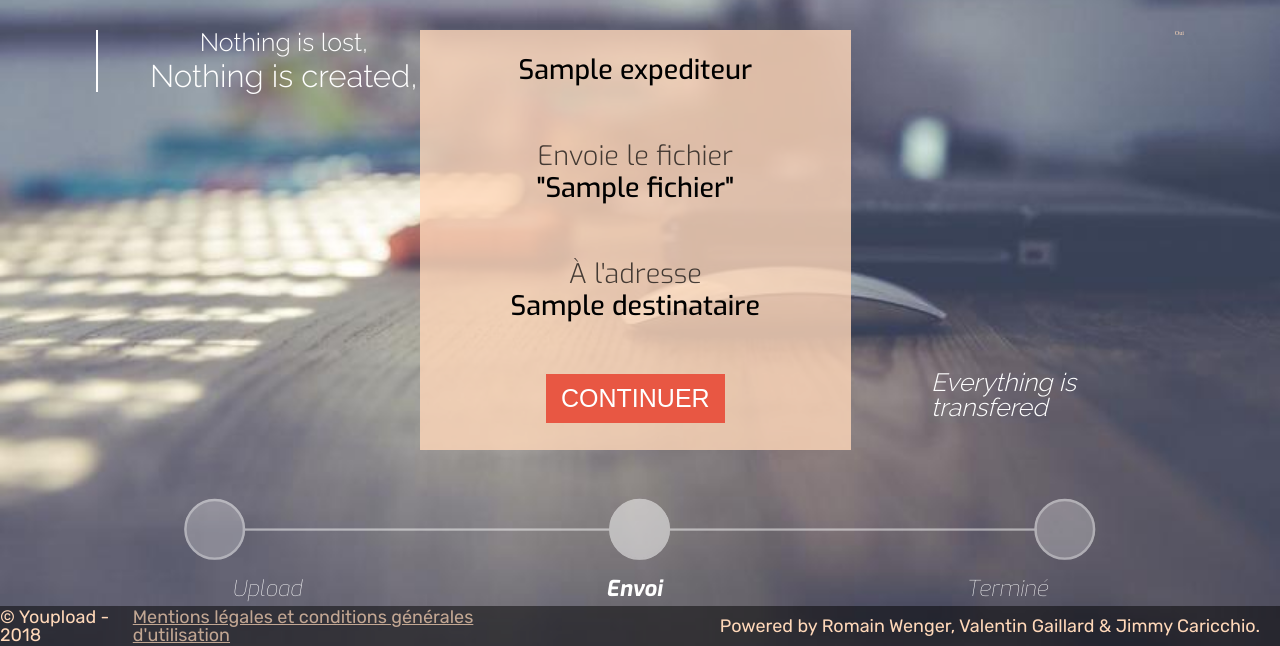
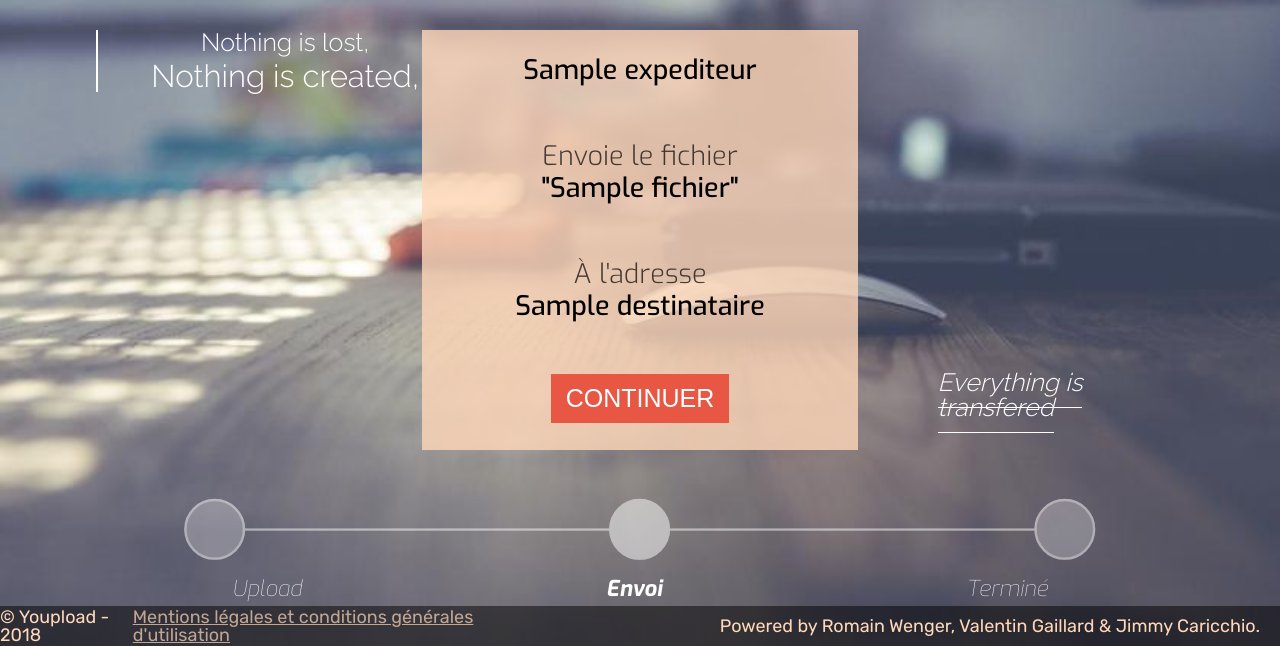
Before and after one commit to r0m21/wetransfer_like, a PHP site: the page made by app/view/Page/transfert.html.twig in a window 1280 px wide. Shown: the part 160-806 px from the top of the page. Run offline with PHP 8.4, Linux system fonts and the light colour scheme; the template is opened without the code that fills it: most values are stand-ins (such as "Sample title", 1, 10 or a date in 2020); some libraries are stand-ins or nearby versions.

Commit message:
CSS & responsive part Transfert

```diff
--- a/app/view/Page/transfert.html.twig
+++ b/app/view/Page/transfert.html.twig
@@ -5,14 +5,14 @@
 {% endblock %}
 
 {% block content %}
-<section class="ptb-30 h60vh d-flex justify-content-around">
-    <div class="w30">
-        <div class="d-flex column borderleft-1 pl-50">
+<section class="ptb-30 h60vh d-flex justify-content-around justify-content-center-mobile">
+    <div class="w30 none-mobile">
+        <div class="d-flex column borderleft-1 pl-50 none-mobile">
                 <h5 class="fs-4 text-center white raleway fw-300">Nothing is lost,</h5>
                 <h5 class="fs-5 text-center white raleway fw-300 mt-6">Nothing is created,</h5>
             </div>
     </div>
-    <div class="h100 w40 bg-color-1 exo  text-center d-flex column justify-content-around">
+    <div class="h100 w40 bg-color-1 exo  text-center d-flex column justify-content-around break-word w40-mobile">
         <p class="fs-50 fw-500">{{ expediteur }}</p>
         <div>
             <p class="fs-50 fw-300 opacity07 p-5">Envoie le fichier</p>
@@ -28,16 +28,14 @@
         </div>
     </form>
     </div>
-    <div class="w30 d-flex column justify-content-end">
+    <div class="w30 d-flex column justify-content-end none-mobile">
         <div class="d-flex column align-self-center mtb-30">
 
-            <h4 class="mt-25 fs-4 italic white raleway fw-300 pl-80"><span class="pb-10">Everything is transfered</span></h4>
+            <h4 class="mt-25 fs-4 italic white raleway fw-300 pl-80 "><span class="pb-10 borderbot-1">Everything is transfered</span></h4>
         </div>
 
     </div>
 
-
-    <p class="color-1 fs-20"> Oui </p>
 </section>
 <section class="h15vh d-flex column align-items-center none-mobile">
 <!DOCTYPE svg  PUBLIC '-//W3C//DTD SVG 1.1//EN'  'http://www.w3.org/Graphics/SVG/1.1/DTD/svg11.dtd'>
--- a/assets/css/style.css
+++ b/assets/css/style.css
@@ -157,7 +157,7 @@ html,body{font-size:62.5%;}
 
 @media (max-width: 1200px)
 {
-
+    .fs-50{font-size:2rem;}
 }
 @media (max-width: 900px)
 {
@@ -166,14 +166,16 @@ html,body{font-size:62.5%;}
 }
 @media (max-width: 768px)
 {
-
+    .justify-content-center-mobile{justify-content:center;}
+    .break-word{word-break:break-all;}
     .w40-mobile{width:100%;}
     .none-mobile{display:none;}
     .fs-28{font-size:1.5rem;}
+
 }
 
 @media (max-width: 576px)
 {
-
+    .fs-50{font-size:1.7rem;}
     .container{max-width: 100%;}
 }
```
